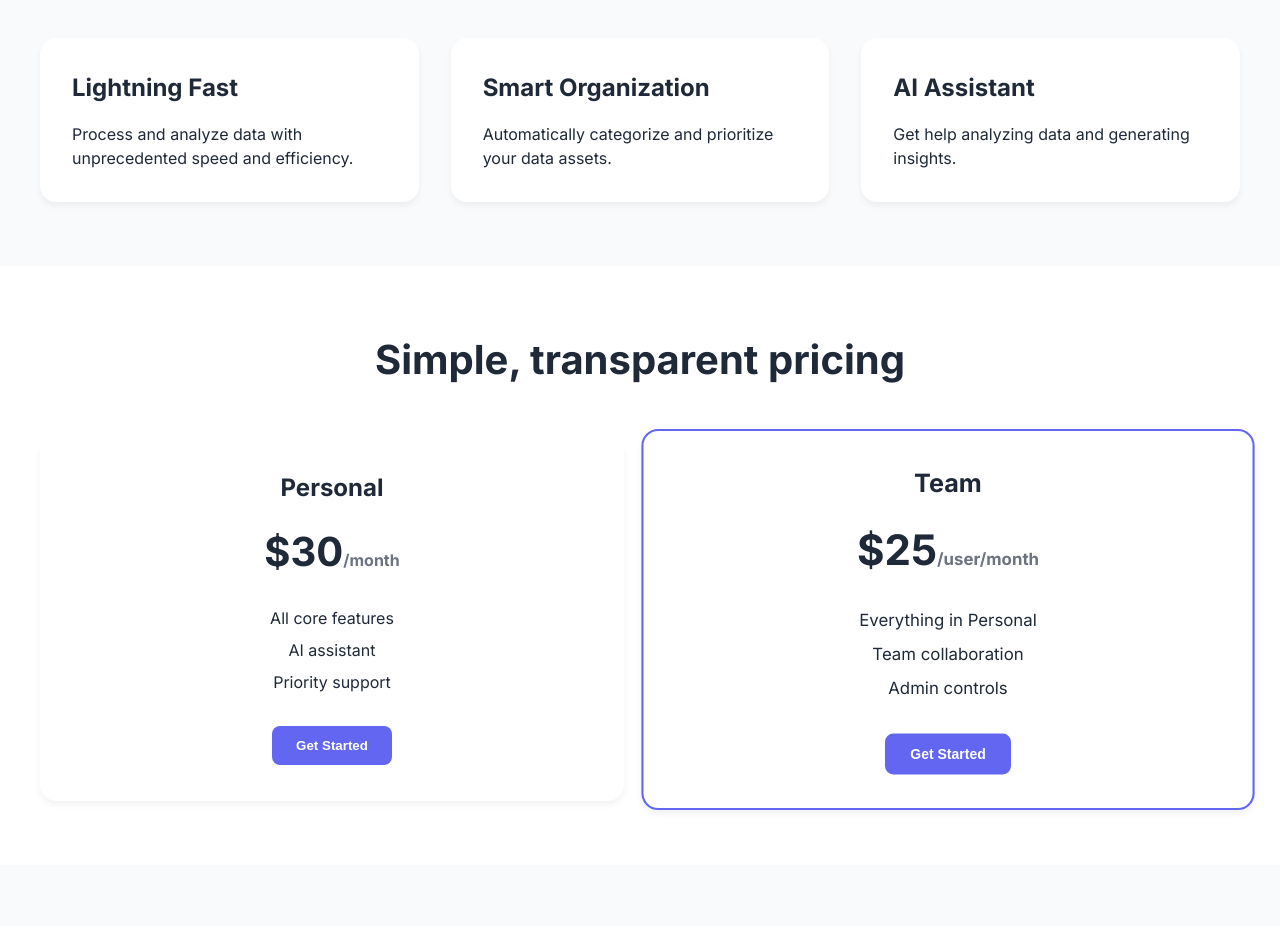
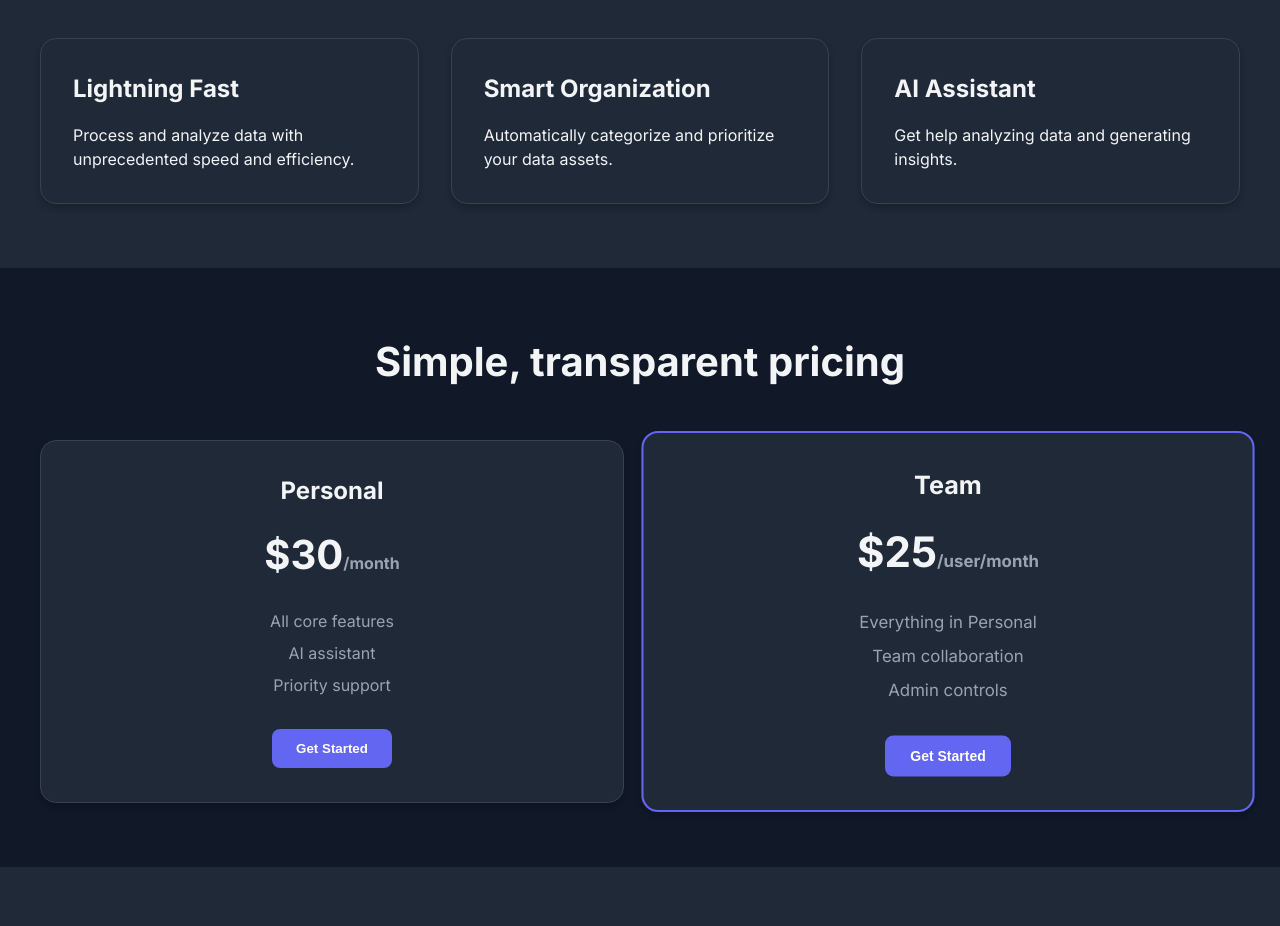
Before and after one commit to jksmoothy/octal-web, a plain HTML site: page index.html in a window 1280 px wide. Shown: the part 726-1652 px from the top of the page. Drawn offline with Linux system fonts and the light colour scheme.

Commit message:
changed color

```diff
--- a/styles.css
+++ b/styles.css
@@ -1,9 +1,11 @@
 :root {
     --primary-color: #6366f1;
-    --text-color: #1f2937;
-    --background-color: #ffffff;
-    --secondary-background: #f9fafb;
-    --border-color: #e5e7eb;
+    --text-color: #f3f4f6;
+    --background-color: #111827;
+    --secondary-background: #1f2937;
+    --border-color: #374151;
+    --card-background: #1f2937;
+    --text-secondary: #9ca3af;
 }
 
 * {
@@ -16,6 +18,7 @@ body {
     font-family: 'Inter', sans-serif;
     color: var(--text-color);
     line-height: 1.5;
+    background-color: var(--background-color);
 }
 
 /* Header Styles */
@@ -25,7 +28,7 @@ body {
     left: 0;
     right: 0;
     background: var(--background-color);
-    box-shadow: 0 1px 3px rgba(0, 0, 0, 0.1);
+    box-shadow: 0 1px 3px rgba(0, 0, 0, 0.3);
     z-index: 1000;
 }
 
@@ -97,7 +100,7 @@ body {
 
 .hero-content p {
     font-size: 1.25rem;
-    color: #4b5563;
+    color: var(--text-secondary);
     margin-bottom: 2rem;
 }
 
@@ -129,10 +132,11 @@ body {
 }
 
 .feature-card {
-    background: var(--background-color);
+    background: var(--card-background);
     padding: 2rem;
     border-radius: 1rem;
-    box-shadow: 0 4px 6px rgba(0, 0, 0, 0.05);
+    box-shadow: 0 4px 6px rgba(0, 0, 0, 0.2);
+    border: 1px solid var(--border-color);
 }
 
 .feature-card h3 {
@@ -160,11 +164,12 @@ body {
 }
 
 .pricing-card {
-    background: var(--background-color);
+    background: var(--card-background);
     padding: 2rem;
     border-radius: 1rem;
-    box-shadow: 0 4px 6px rgba(0, 0, 0, 0.05);
+    box-shadow: 0 4px 6px rgba(0, 0, 0, 0.2);
     text-align: center;
+    border: 1px solid var(--border-color);
 }
 
 .pricing-card.featured {
@@ -185,7 +190,7 @@ body {
 
 .price span {
     font-size: 1rem;
-    color: #6b7280;
+    color: var(--text-secondary);
 }
 
 .pricing-card ul {
@@ -195,6 +200,7 @@ body {
 
 .pricing-card li {
     margin-bottom: 0.5rem;
+    color: var(--text-secondary);
 }
 
 /* Footer */
@@ -218,7 +224,7 @@ footer {
 
 .footer-section a {
     display: block;
-    color: #6b7280;
+    color: var(--text-secondary);
     text-decoration: none;
     margin-bottom: 0.5rem;
 }
@@ -229,7 +235,7 @@ footer {
     padding-top: 2rem;
     border-top: 1px solid var(--border-color);
     text-align: center;
-    color: #6b7280;
+    color: var(--text-secondary);
 }
 
 /* Responsive Design */
```
